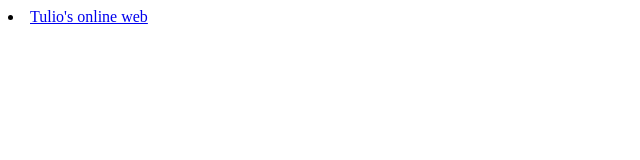
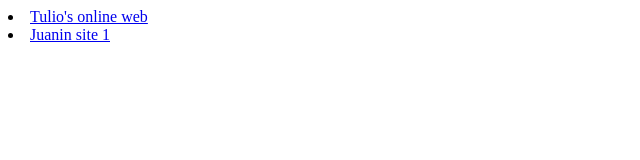
Before and after one commit to SunnyGlitchue/paginasde31minutos, a plain HTML site: page index.html in a window 1280 px wide. Shown: the whole page, without its empty margins (0-640 px from the left). Drawn offline with Linux system fonts and the light colour scheme.

Commit message:
Update index.html

```diff
--- a/index.html
+++ b/index.html
@@ -5,5 +5,6 @@
     <meta name="viewport" content="width=device-width, initial-scale=1.0">
 <title>Selector de paginas 31</title>
 <li><a href="https://sunnyglitchue.github.io/paginasde31minutos/tuliosite">Tulio's online web</a></li>
+    <li><a href="https://sunnyglitchue.github.io/paginasde31minutos/juaninsite">Juanin site 1</a></li>
 </body>
 </html>
```
